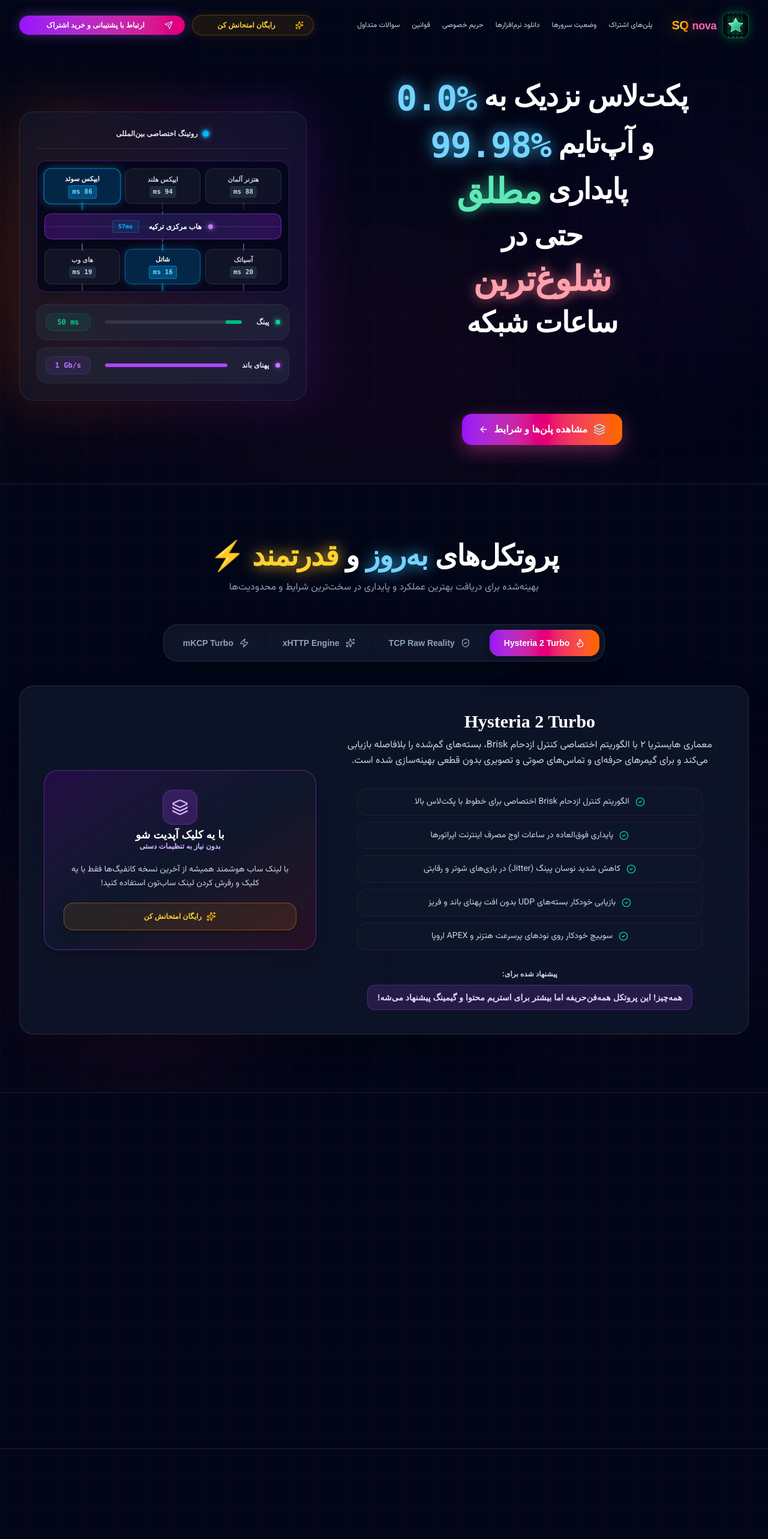
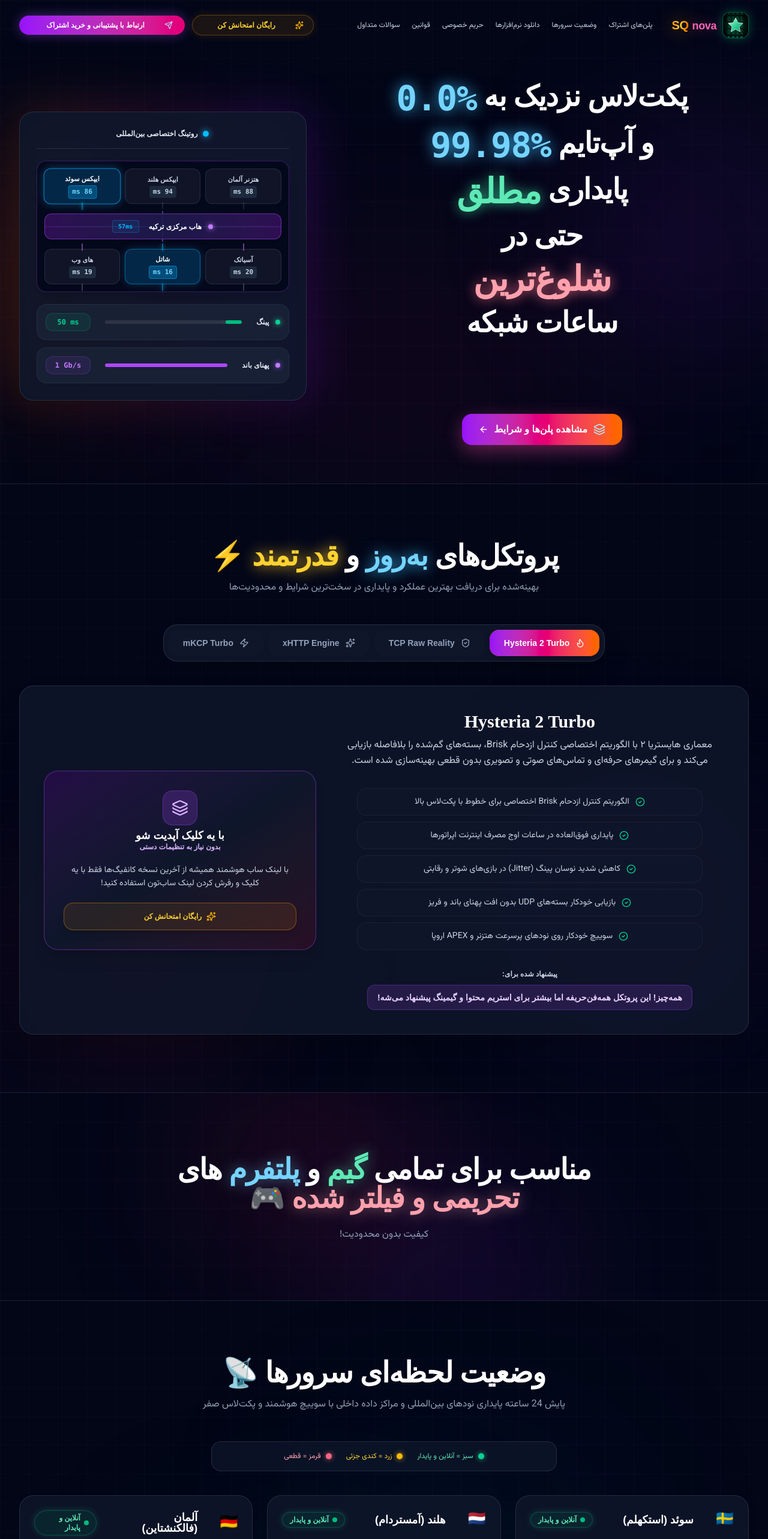
Before and after one commit to Armin20201399/SQnovaWeb, a React (Vite) app: page / in a window 1280 px wide. Shown: the top 2566 px of the page at 60% size. Built offline with nearby package versions, Linux system fonts and the light colour scheme; a web font is replaced by a local one.

Commit message:
حذف کامل content-visibility، بهینه‌سازی ویجت پینگ هیرو، سبک‌سازی و بهبود عملکرد موبایل

```diff
--- a/src/components/ClientAppsDownload.tsx
+++ b/src/components/ClientAppsDownload.tsx
@@ -12,7 +12,7 @@
   });
 
   return (
-    <section id="apps" className="cv-800 py-24 relative overflow-hidden bg-cyber-grid border-t border-white/10 text-center">
+    <section id="apps" className="py-24 relative overflow-hidden bg-cyber-grid border-t border-white/10 text-center">
       <AmbientGlow position="top-1/2 left-10" color="bg-purple-900/20" size="w-96 h-96" blur="blur-[120px]" />
 
       <div className="max-w-7xl mx-auto px-4 sm:px-6 lg:px-8 relative z-10">
--- a/src/components/FaqSection.tsx
+++ b/src/components/FaqSection.tsx
@@ -92,7 +92,7 @@
   ];
 
   return (
-    <section id="faq" className="cv-900 pt-20 pb-16 relative overflow-hidden bg-cyber-grid border-t border-white/10 text-center scroll-mt-20">
+    <section id="faq" className="pt-20 pb-16 relative overflow-hidden bg-cyber-grid border-t border-white/10 text-center scroll-mt-20">
       <AmbientGlow position="top-1/3 left-1/3" color="bg-pink-900/20" size="w-96 h-96" blur="blur-[140px]" />
       <div className="max-w-4xl mx-auto px-4 sm:px-6 lg:px-8 relative z-10">
         <div className="text-center max-w-3xl mx-auto mb-12 space-y-4">
--- a/src/components/FreeTrialDedicatedSection.tsx
+++ b/src/components/FreeTrialDedicatedSection.tsx
@@ -8,7 +8,7 @@
 
 const FreeTrialDedicatedSection = ({ onScrollToSection }: FreeTrialDedicatedSectionProps) => {
   return (
-    <section id="free-test" className="cv-800 py-24 relative overflow-hidden bg-cyber-grid border-t border-white/10 text-center">
+    <section id="free-test" className="py-24 relative overflow-hidden bg-cyber-grid border-t border-white/10 text-center">
       <AmbientGlow position="top-1/3 right-10" color="bg-amber-600/10" size="w-96 h-96" blur="blur-[130px]" />
       <AmbientGlow position="bottom-10 left-10" color="bg-purple-900/20" size="w-96 h-96" blur="blur-[130px]" />
       <div className="max-w-7xl mx-auto px-4 sm:px-6 lg:px-8 relative z-10">
--- a/src/components/GameNetPartnershipSection.tsx
+++ b/src/components/GameNetPartnershipSection.tsx
@@ -5,7 +5,7 @@
 
 const GameNetPartnershipSectionComponent = () => {
   return (
-    <section id="gamenet" className="cv-600 py-24 relative overflow-hidden bg-cyber-grid border-t border-white/10 text-center">
+    <section id="gamenet" className="py-24 relative overflow-hidden bg-cyber-grid border-t border-white/10 text-center">
       <AmbientGlow position="top-1/4 right-1/4" color="bg-purple-900/20" size="w-96 h-96" blur="blur-[130px]" />
       <AmbientGlow position="bottom-10 left-1/4" color="bg-pink-900/20" size="w-96 h-96" blur="blur-[130px]" />
       <div className="max-w-7xl mx-auto px-4 sm:px-6 lg:px-8 relative z-10">
--- a/src/components/HeroSection.tsx
+++ b/src/components/HeroSection.tsx
@@ -216,9 +216,9 @@
 
   return (
     <section ref={sectionRef} id="hero-section" className="relative min-h-[92vh] flex items-center justify-center pt-28 pb-16 overflow-hidden bg-cyber-grid">
-      {/* پس‌زمینه‌ی هیرو با حذف animate-pulse از دو گلو */}
+      {/* پس‌زمینه‌ی هیرو: تغییر ۳ - حذف animate-pulse از گلوی بنفش */}
       <div className="absolute inset-0 pointer-events-none">
-        <div className="absolute top-1/4 -right-20 w-96 h-96 bg-purple-900/20 rounded-full blur-[120px] animate-pulse" />
+        <div className="absolute top-1/4 -right-20 w-96 h-96 bg-purple-900/20 rounded-full blur-[120px]" />
         <div className="absolute top-1/3 -left-20 w-96 h-96 bg-orange-600/15 rounded-full blur-[120px]" />
         <div className="absolute bottom-10 left-1/2 -translate-x-1/2 w-[700px] h-80 bg-pink-900/15 rounded-full blur-[140px]" />
       </div>
@@ -235,14 +235,14 @@
             </div>
           </div>
           <div className="lg:col-span-5 relative">
-            {/* گلوی دور کارت سمت راست بدون animate-pulse */}
             <div className="absolute -inset-1 bg-gradient-to-r from-orange-500/20 via-pink-500/20 to-purple-600/30 rounded-3xl blur-2xl opacity-80" />
-            <div className="relative rounded-3xl bg-slate-900/60 border border-white/10 p-6 sm:p-7 shadow-2xl backdrop-blur-2xl overflow-hidden space-y-5 text-center">
+            {/* تغییر ۱: حذف backdrop-blur-2xl و تغییر bg-slate-900/60 به bg-slate-900/90 */}
+            <div className="relative rounded-3xl bg-slate-900/90 border border-white/10 p-6 sm:p-7 shadow-2xl overflow-hidden space-y-5 text-center">
               <div className="flex items-center justify-center border-b border-white/10 pb-4">
                 <div className="flex items-center gap-2">
+                  {/* تغییر ۴: حذف لایه animate-pulse میانی */}
                   <div className="relative flex items-center justify-center w-3 h-3">
                     <div className="absolute w-6 h-6 bg-sky-400/40 rounded-full animate-ping" />
-                    <div className="absolute w-4 h-4 bg-sky-400/60 rounded-full animate-pulse" />
                     <div className="w-2.5 h-2.5 rounded-full bg-sky-400 shadow-[0_0_12px_#38bdf8] relative z-10" />
                   </div>
                   <span className="text-xs font-bold text-slate-200">روتینگ اختصاصی بین‌المللی</span>
@@ -271,7 +271,8 @@
                   const colors = COLOR_MAP[metric.color as keyof typeof COLOR_MAP];
                   const barWidth = idx === 0 ? 'w-[12%]' : 'w-full';
                   return (
-                    <div key={idx} className={`p-3.5 rounded-2xl bg-white/5 border border-white/5 flex items-center justify-between gap-4 backdrop-blur-sm transition-all duration-300 ${colors.hoverBorder} hover:bg-white/[0.07]`}>
+                    // تغییر ۲: حذف backdrop-blur-sm و تغییر bg-white/5 به bg-slate-800/60
+                    <div key={idx} className={`p-3.5 rounded-2xl bg-slate-800/60 border border-white/5 flex items-center justify-between gap-4 transition-all duration-300 ${colors.hoverBorder} hover:bg-white/[0.07]`}>
                       <div className="flex items-center gap-2.5 flex-shrink-0">
                         <div className={`w-2 h-2 rounded-full ${colors.dot}`} />
                         <span className="text-slate-200 font-bold">{metric.label}</span>
--- a/src/components/LiveGamingPingSimulator.tsx
+++ b/src/components/LiveGamingPingSimulator.tsx
@@ -3,7 +3,7 @@
 
 const LiveGamingPingSimulator = () => {
   return (
-    <section id="gaming-ping" className="cv-400 py-24 relative overflow-hidden bg-cyber-grid border-t border-white/10 text-center">
+    <section id="gaming-ping" className="py-24 relative overflow-hidden bg-cyber-grid border-t border-white/10 text-center">
       <AmbientGlow position="top-1/3 right-1/4" color="bg-purple-900/20" size="w-96 h-96" blur="blur-[120px]" />
       <AmbientGlow position="bottom-10 left-1/4" color="bg-pink-900/20" size="w-96 h-96" blur="blur-[120px]" />
       <div className="max-w-7xl mx-auto px-4 sm:px-6 lg:px-8 relative z-10">
--- a/src/components/PrivacyAndTermsSection.tsx
+++ b/src/components/PrivacyAndTermsSection.tsx
@@ -19,7 +19,7 @@
   }, []);
 
   return (
-    <section id="privacy-terms" className="cv-900 py-24 relative overflow-hidden bg-cyber-grid border-t border-white/10 text-center">
+    <section id="privacy-terms" className="py-24 relative overflow-hidden bg-cyber-grid border-t border-white/10 text-center">
       <AmbientGlow position="top-1/3 right-1/4" color="bg-purple-900/20" size="w-96 h-96" blur="blur-[140px]" />
       <AmbientGlow position="bottom-10 left-1/4" color="bg-emerald-900/20" size="w-96 h-96" blur="blur-[140px]" />
       <div className="max-w-7xl mx-auto px-4 sm:px-6 lg:px-8 relative z-10">
--- a/src/components/ProtocolDeepDive.tsx
+++ b/src/components/ProtocolDeepDive.tsx
@@ -21,7 +21,7 @@
   ];
 
   return (
-    <section id="protocols" className="cv-800 py-24 relative overflow-hidden bg-cyber-grid border-t border-white/10">
+    <section id="protocols" className="py-24 relative overflow-hidden bg-cyber-grid border-t border-white/10">
       <AmbientGlow position="top-1/2 right-10" color="bg-purple-900/20" size="w-96 h-96" blur="blur-[120px]" />
       <AmbientGlow position="bottom-10 left-10" color="bg-pink-900/20" size="w-96 h-96" blur="blur-[120px]" />
 
--- a/src/components/ServerStatusSection.tsx
+++ b/src/components/ServerStatusSection.tsx
@@ -27,7 +27,7 @@
 
 const ServerStatusSection = () => {
   return (
-    <section id="status" className="cv-900 py-24 relative overflow-hidden bg-cyber-grid border-t border-white/10 text-center">
+    <section id="status" className="py-24 relative overflow-hidden bg-cyber-grid border-t border-white/10 text-center">
       <AmbientGlow position="top-1/4 right-1/4" color="bg-sky-900/20" size="w-96 h-96" blur="blur-[140px]" />
       <AmbientGlow position="bottom-1/4 left-1/4" color="bg-emerald-900/20" size="w-96 h-96" blur="blur-[140px]" />
       <div className="max-w-7xl mx-auto px-4 sm:px-6 lg:px-8 relative z-10">
--- a/src/components/ServicePackagesSection.tsx
+++ b/src/components/ServicePackagesSection.tsx
@@ -17,7 +17,7 @@
   return (
     <section
       id="packages"
-      className="cv-800 py-24 relative overflow-hidden bg-cyber-grid border-t border-white/10 text-center"
+      className="py-24 relative overflow-hidden bg-cyber-grid border-t border-white/10 text-center"
     >
       <div className="absolute top-1/3 left-1/4 w-96 h-96 bg-purple-900/20 rounded-full blur-[130px] pointer-events-none"></div>
 
--- a/src/index.css
+++ b/src/index.css
@@ -227,32 +227,11 @@
 }
 
 /* ============================================ */
-/* ===== کلاس‌های content-visibility با ارتفاع واقعی ===== */
+/* ===== بلاک cv-* حذف شد (طبق گایدلاین بخش ۱) ===== */
 /* ============================================ */
 
-.cv-400 {
-  content-visibility: auto;
-  contain-intrinsic-size: 1px 420px;
-}
-.cv-600 {
-  content-visibility: auto;
-  contain-intrinsic-size: 1px 640px;
-}
-.cv-800 {
-  content-visibility: auto;
-  contain-intrinsic-size: 1px 840px;
-}
-.cv-900 {
-  content-visibility: auto;
-  contain-intrinsic-size: 1px 960px;
-}
-.cv-1000 {
-  content-visibility: auto;
-  contain-intrinsic-size: 1px 1050px;
-}
-
 /* ============================================ */
-/* ===== احترام به prefers-reduced-motion ===== */
+/* ===== احترام به prefers-reduced-motion (نگه‌داری شده) ===== */
 /* ============================================ */
 
 @media (prefers-reduced-motion: reduce) {
```
